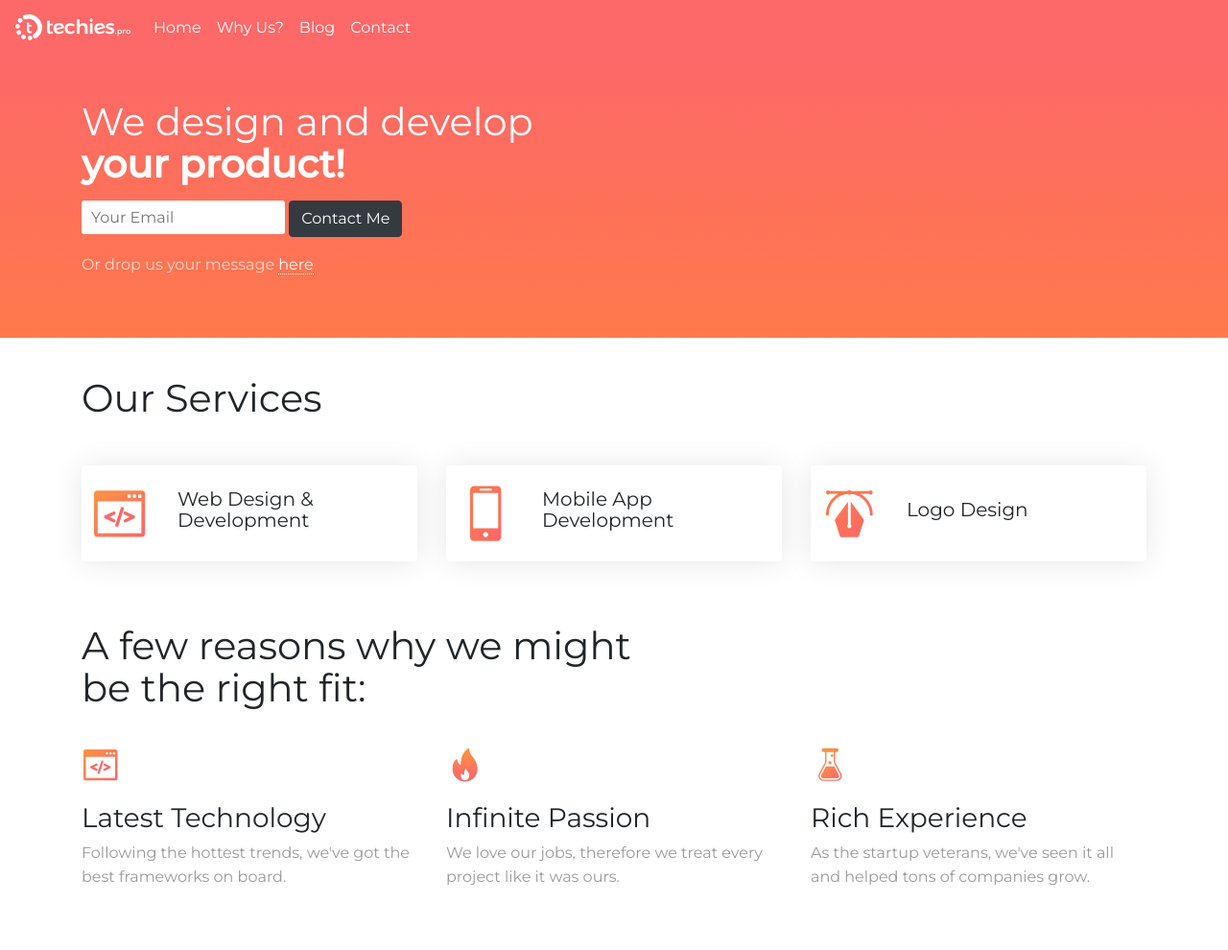
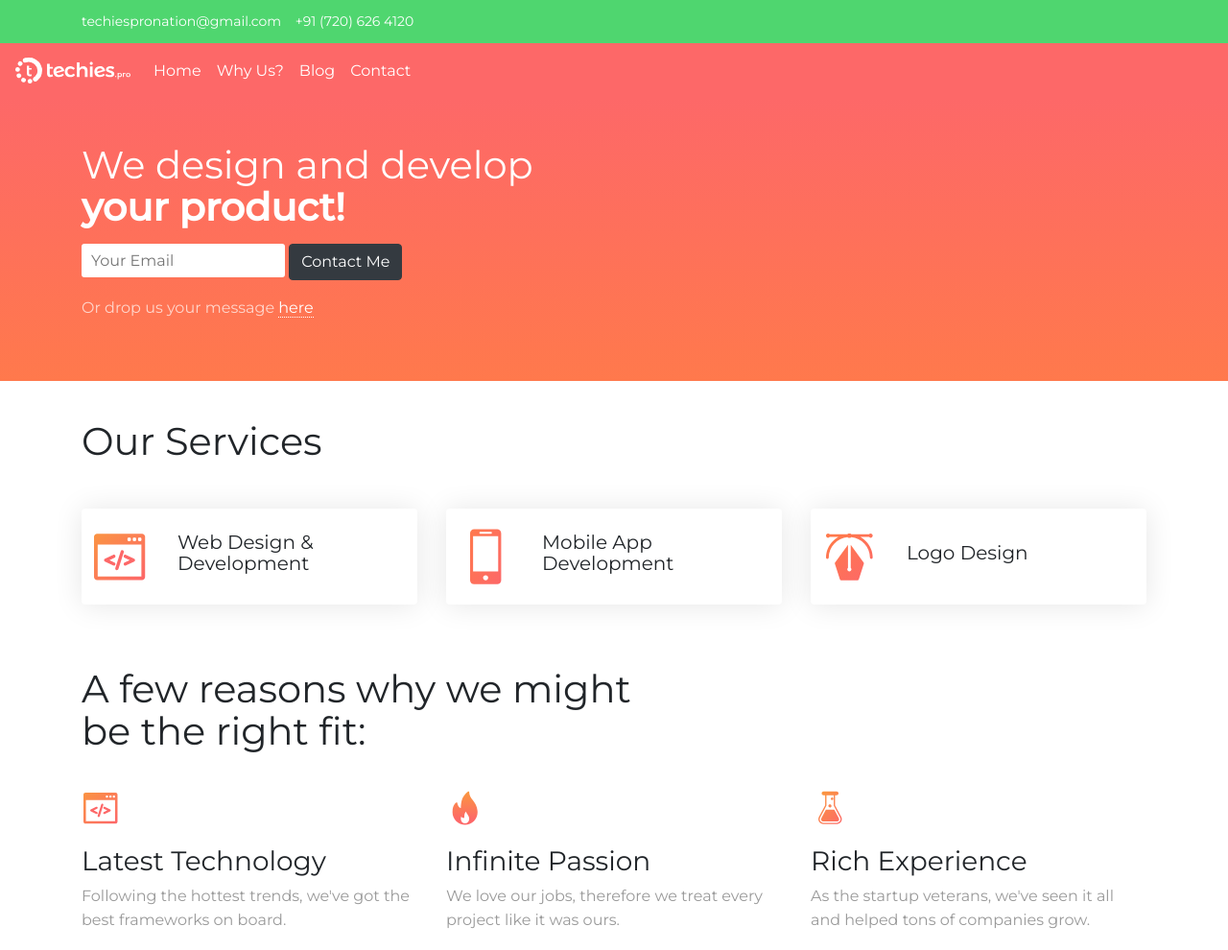
Before and after one commit to heyarviind/techies.pro, a plain HTML site: page index.html in a window 1280 px wide. Shown: the top 990 px of the page at 96% size. Drawn offline with nearby package versions, Linux system fonts and the light colour scheme.

Commit message:
added contact information above header

```diff
--- a/index.html
+++ b/index.html
@@ -28,6 +28,9 @@
   </head>
   <body>
     <!-- Header Content -->
+    <div class="contact-top sticky-top">
+      <div class="container">techiespronation@gmail.com&nbsp;&nbsp;&nbsp;&nbsp;+91 (720) 626 4120</div>
+    </div>
     <nav class="navbar navbar-expand-lg navbar-light sticky-top">
       <a class="navbar-brand" href="#"><img src="img/logo.svg" width="120px" alt="Techies.pro"></a>
       <button class="navbar-toggler" type="button" data-toggle="collapse" data-target="#navbarSupportedContent" aria-controls="navbarSupportedContent"
```
